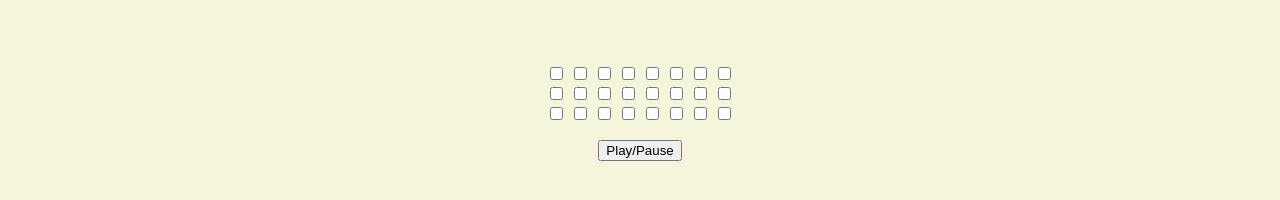
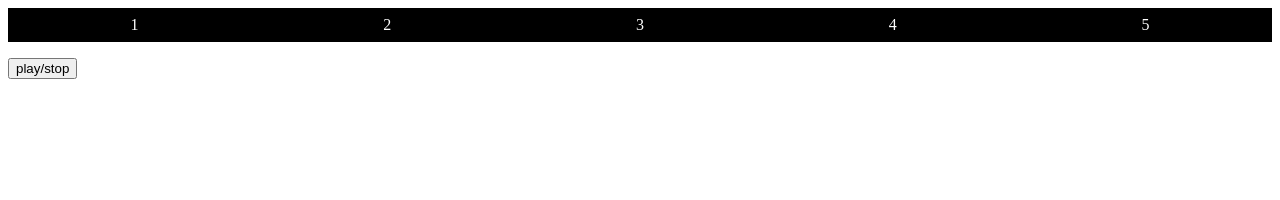
Before and after one commit to abirdwhale/tonejs-sketches, a plain HTML site: page arpeggiator/index.html in a window 1280 px wide. Drawn offline with nearby package versions, Linux system fonts and the light colour scheme.

Commit message:
built a simple arpeggiator

```diff
--- /dev/null
+++ b/arpeggiator/css/app.scss
@@ -0,0 +1,32 @@
+header {
+  overflow: hidden;
+
+  input {
+    position: absolute;
+    left: -9999px;
+
+    @for $i from 1 through 5 {
+      &#chord-#{$i}:checked~ul label[for="chord-#{$i}"] {
+        background: tomato;
+      }
+    }
+  }
+
+  ul {
+    list-style: none;
+    margin: 0;
+    padding: 0;
+    display: flex;
+    li {
+      flex: 1;
+      label {
+        display: block;
+        cursor: pointer;
+        text-align: center;
+        padding: 0.5rem;
+        background: black;
+        color: white;
+      }
+    }
+  }
+}
--- a/arpeggiator/index.html
+++ b/arpeggiator/index.html
@@ -12,41 +12,25 @@
 	<!-- <script src="https://unpkg.com/tone"></script> -->
 </head>
 <!--___________________________________________BEGIN APP-->
+<header>
+	<input id="chord-1" value="1" type="radio" name="chord">
+	<input id="chord-2" value="2" type="radio" name="chord">
+	<input id="chord-3" value="3" type="radio" name="chord">
+	<input id="chord-4" value="4" type="radio" name="chord">
+	<input id="chord-5" value="5" type="radio" name="chord">
+	<ul>
+		<li><label for="chord-1">1</label></li>
+		<li><label for="chord-2">2</label></li>
+		<li><label for="chord-3">3</label></li>
+		<li><label for="chord-4">4</label></li>
+		<li><label for="chord-5">5</label></li>
+	</ul>
+</header>
 
 <body>
-	<div>
-		<div>
-			<input type="checkbox">
-			<input type="checkbox">
-			<input type="checkbox">
-			<input type="checkbox">
-			<input type="checkbox">
-			<input type="checkbox">
-			<input type="checkbox">
-			<input type="checkbox">
-		</div>
-		<div>
-			<input type="checkbox">
-			<input type="checkbox">
-			<input type="checkbox">
-			<input type="checkbox">
-			<input type="checkbox">
-			<input type="checkbox">
-			<input type="checkbox">
-			<input type="checkbox">
-		</div>
-		<div>
-			<input type="checkbox">
-			<input type="checkbox">
-			<input type="checkbox">
-			<input type="checkbox">
-			<input type="checkbox">
-			<input type="checkbox">
-			<input type="checkbox">
-			<input type="checkbox">
-		</div>
-	</div>
-	<button id="play-button">Play/Pause</button>
+	<p>
+		<button id="play-button">play/stop</button>
+	</p>
 	<script src="js/app.js"></script>
 </body>
 <!--____________________________________________END APP-->
--- a/arpeggiator/js/app.js
+++ b/arpeggiator/js/app.js
@@ -2,38 +2,46 @@
 
 console.clear();
 
-const synths = [
-  new Tone.Synth(),
-  new Tone.Synth(),
-  new Tone.Synth()
-];
+const $inputs = document.querySelectorAll('input'),
+      chords = [
+        'A4 C5 E5', 'F4 A4 C5', 'G4 B4 D5',
+        'D4 F4 A4', 'E4 G4 B4'
+      ].map(strong => strong.split(' '));
+let chordIdx = 0,
+    step = 0;
 
-synths[0].oscillator.type = 'triangle';
-synths[1].oscillator.type = 'sine';
-synths[2].oscillator.type = 'sawtooth';
+const synth = new Tone.Synth(),
+      gain = new Tone.Gain(0.2);
+synth.oscillator.type = 'sine';
+gain.toDestination();
+synth.connect(gain);
 
-const gain = new Tone.Gain(0.6);
-gain.toDestination();
+// console.log(chords);
 
-synths.forEach(synth => synth.connect(gain));
+Array.from($inputs).forEach($input => {
+  $input.addEventListener('change', () => {
+    if ($input.checked) handleChord($input.value);
+  })
+});
 
-const $rows = document.body.querySelectorAll('div > div'),
-      notes = ['G5', 'E4', 'C3'];
-let index = 0;
+function handleChord(valueString) {
+  chordIdx = parseInt(valueString) - 1;
+  console.log(chordIdx);
 
-Tone.Transport.scheduleRepeat(repeat, '8n');
+}
 
-function repeat(time) {
-  let step = index % 8;
-  for (let i = 0; i < $rows.length; i++) {
-    let synth = synths[i],
-        note = notes[i],
-        $row = $rows[i],
-        $input = $row.querySelector(`input:nth-child(${step + 1})`);
-    if ($input.checked) synth.triggerAttackRelease(note, '8n', time);
-  }
-  index++;
+
+Tone.Transport.scheduleRepeat(onRepeat, '8n');
+Tone.Transport.start();
+
+function onRepeat(time) {
+  let chord = chords[chordIdx],
+      note = chord[step % 3];
+
+      synth.triggerAttackRelease(note, '8n', time);
+      step++
 }
+
 
 document.getElementById("play-button").addEventListener("click", function () {
   if (Tone.Transport.state !== "started") {
```
Also changed, not shown: arpeggiator/css/app.css, 1 other file.
